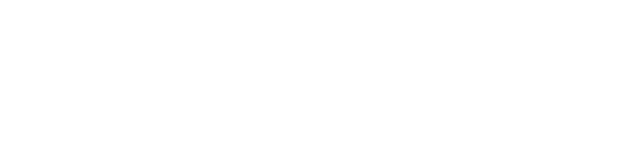
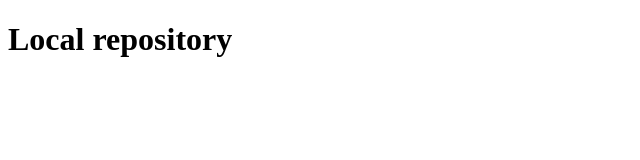
Before and after one commit to Rahulsharma9958/LocalRepo, a plain HTML site: page index.html in a window 1280 px wide. Shown: the whole page, without its empty margins (0-640 px from the left). Drawn offline with Linux system fonts and the light colour scheme.

Commit message:
edit index.html file in local repo

```diff
--- a/index.html
+++ b/index.html
@@ -5,5 +5,7 @@
     <meta name="viewport" content="width=device-width, initial-scale=1.0" />
     <title>Document</title>
   </head>
-  <body></body>
+  <body>
+    <h1>Local repository</h1>
+  </body>
 </html>
```
